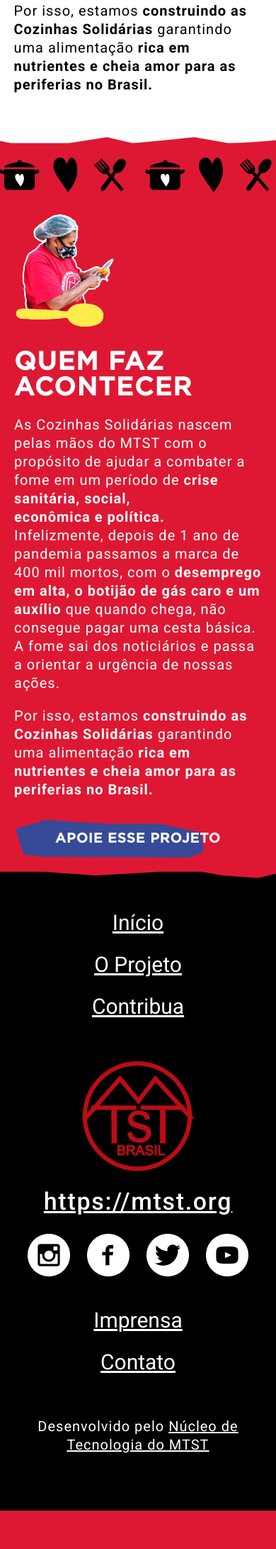
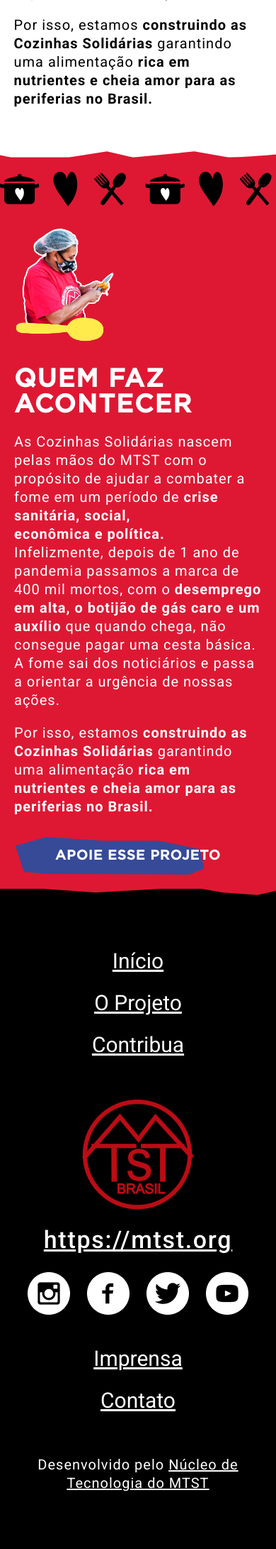
Before and after one commit to tecMTST/cozinhasolidaria.com, a PHP site: page /o-projeto in a window 390 px wide. Shown: the part 2259-4441 px from the top of the page at 71% size. Before the commit the page ends 4387 px from the top, so only its background shows below. Run offline with PHP 8.4, Linux system fonts and the light colour scheme; some libraries are stand-ins or nearby versions.

Commit message:
Ajustes mobile

```diff
--- a/assets/css/style.css
+++ b/assets/css/style.css
@@ -22,7 +22,7 @@
 
 html {
     scroll-behavior: smooth;
-    background: #eee;
+    background: #384a93;
 }
 
 body {
@@ -993,6 +993,7 @@
     height: 100px;
     margin-top: -64px;
     position: absolute;
+    max-width: 1920px;
 }
 
 .acontecer {
@@ -1697,6 +1698,12 @@
         font-size: 19px;
         line-height: 21px;
     }
+    .titulo-secao {
+        padding-top: 10px;
+    }
+    footer .row {
+        padding-top: 30px;
+    }
 }
 
 @media (max-width: 380px) {
```
